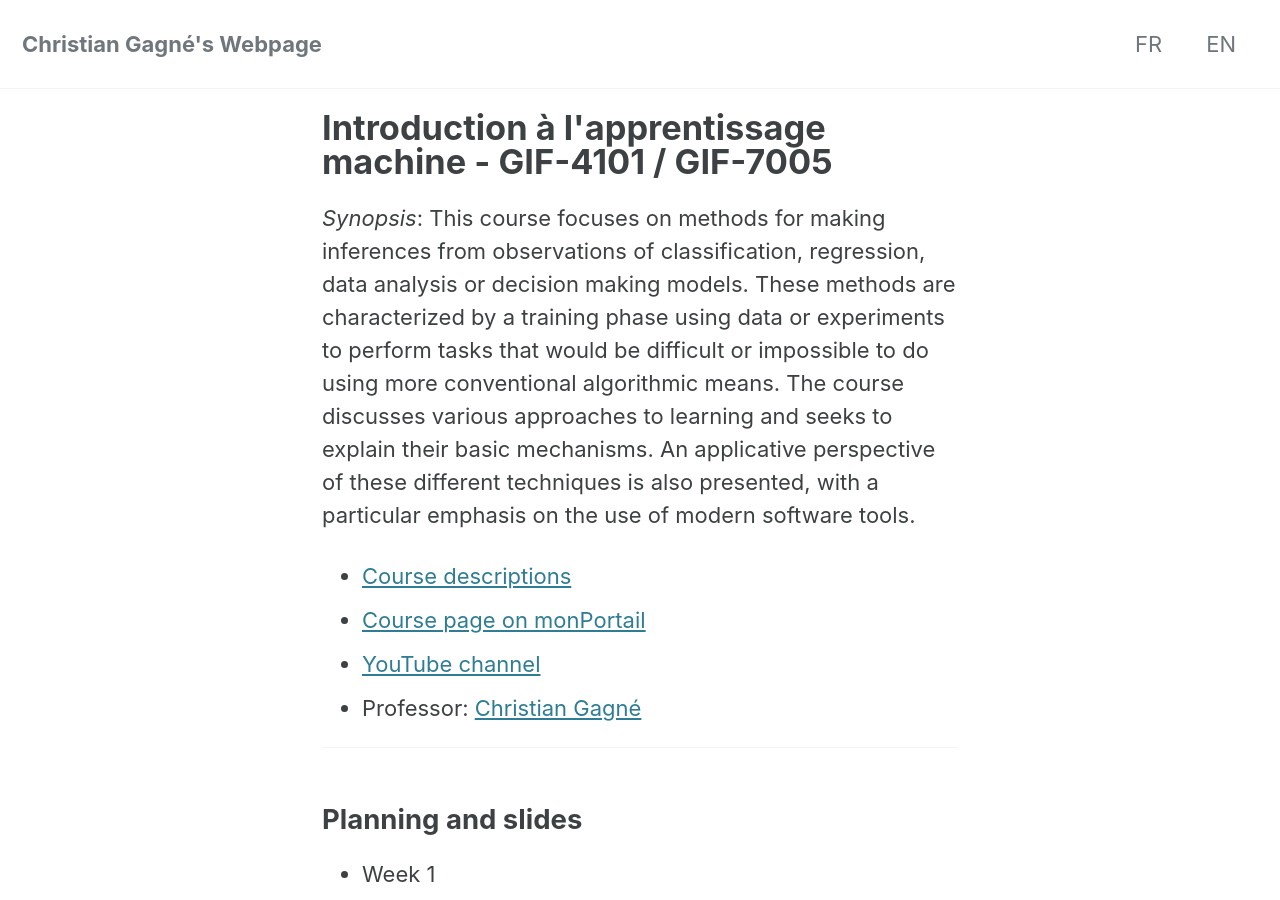
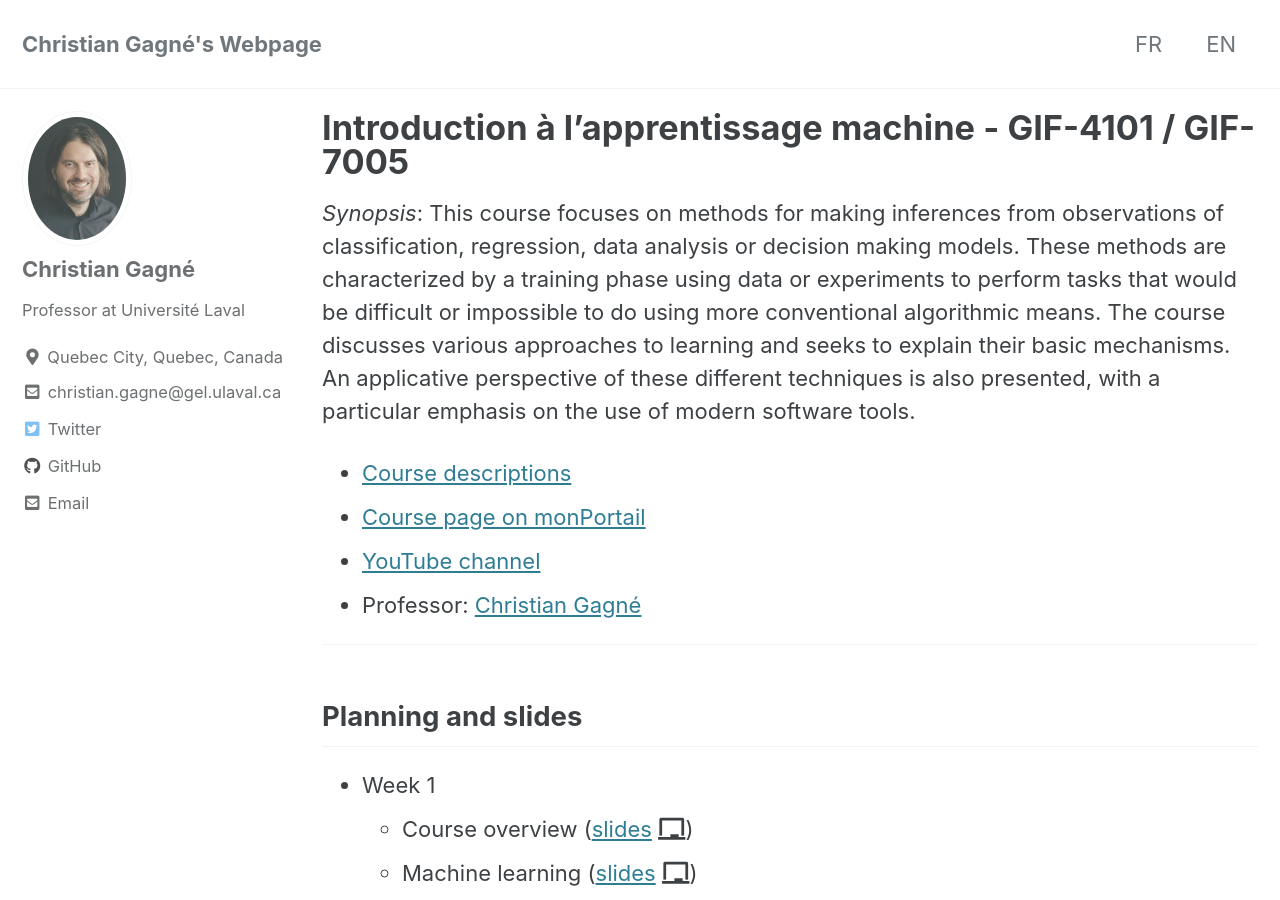
Before and after one commit to chgagne/chgagne.github.io, a Jekyll site: the page built from index.md, in a window 1280 px wide and 900 px high. Built offline with Jekyll 4.4.1, drawn with Linux system fonts in a browser that asks for light colours; cached includes are drawn as plain includes; our own code applies the rules of GitHub Pages for plain Markdown files; the list of posts is cut into pages by our own code; part of the change alters nothing that is shown.

```diff
--- a/_config.yml
+++ b/_config.yml
@@ -29,7 +29,6 @@ logo                     : # path of logo image to display in the masthead, e.g.
 masthead_title           : # overrides the website title displayed in the masthead, use " " for no title
 # breadcrumbs            : false # true, false (default)
 words_per_minute         : 200
-author_profile           : true
 comments:
   provider               : # false (default), "disqus", "discourse", "facebook", "staticman", "staticman_v2", "utterances", "giscus", "custom"
   disqus:
@@ -264,14 +263,13 @@ compress_html:
 
 # Defaults
 defaults:
-  # _posts
   - scope:
       path: ""
-      type: posts
     values:
       layout: single
       author_profile: true
-      read_time: true
-      comments: # true
-      share: true
-      related: true
+      read_time: false
+      comments: false
+      share: false
+      related: false
+      classes: wide
```
